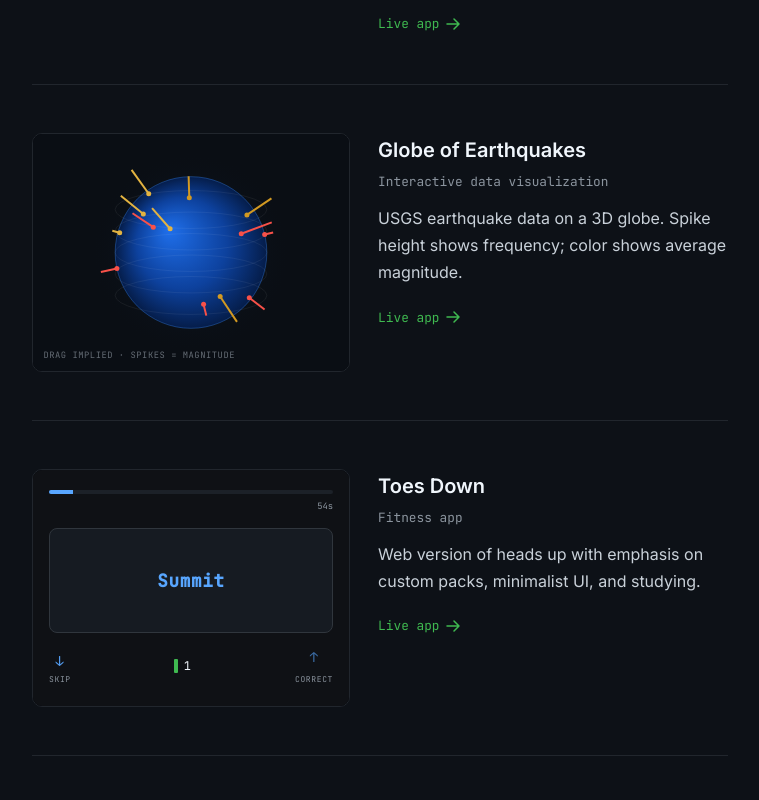
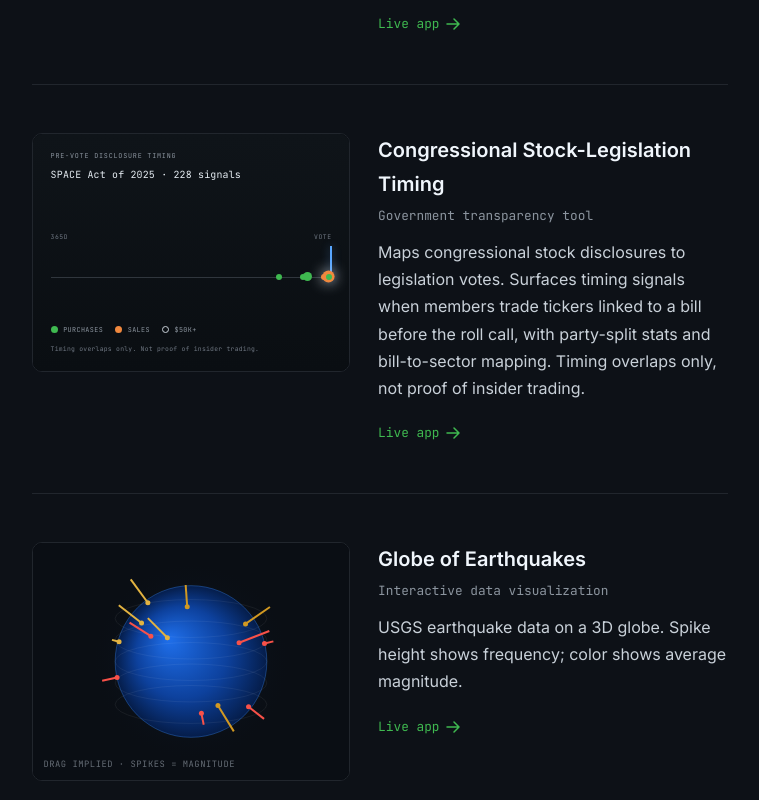
Before and after one commit to P0RTSIDE/PersonalPortfolio, a React (Vite) app: page / in a window 1280 px wide. Shown: the part 1560-2360 px from the top of the page, without its empty margins (260-1019 px from the left). Built offline with nearby package versions, Linux system fonts and the light colour scheme.

Commit message:
Add Congressional Stock-Legislation Timing project and reorder list.

```diff
--- /dev/null
+++ b/src/components/previews/CongressPreview.tsx
@@ -0,0 +1,49 @@
+import { useEffect, useState } from "react";
+
+const TRADES = [
+  { days: 35, buy: true, large: true },
+  { days: 42, buy: true, large: false },
+  { days: 5, buy: false, large: true },
+  { days: 77, buy: true, large: false },
+  { days: 11, buy: false, large: false },
+  { days: 3, buy: true, large: false }
+] as const;
+
+/** Mini congressional stock timing chart with animated trade dots. */
+export function CongressPreview() {
+  const [active, setActive] = useState(0);
+
+  useEffect(() => {
+    const id = setInterval(() => setActive((a) => (a + 1) % TRADES.length), 2200);
+    return () => clearInterval(id);
+  }, []);
+
+  return (
+    <div className="preview preview--congress">
+      <p className="cg-kicker">Pre-vote disclosure timing</p>
+      <p className="cg-headline">SPACE Act of 2025 · 228 signals</p>
+      <div className="cg-chart" aria-hidden>
+        <div className="cg-axis">
+          <span>365d</span>
+          <span>Vote</span>
+        </div>
+        <div className="cg-line">
+          <div className="cg-vote" />
+          {TRADES.map((t, i) => (
+            <span
+              key={i}
+              className={`cg-dot${t.buy ? " cg-dot--buy" : " cg-dot--sell"}${t.large ? " cg-dot--large" : ""}${active === i ? " cg-dot--active" : ""}`}
+              style={{ left: `${100 - (t.days / 365) * 88}%` }}
+            />
+          ))}
+        </div>
+      </div>
+      <ul className="cg-legend">
+        <li><span className="cg-swatch cg-swatch--buy" /> Purchases</li>
+        <li><span className="cg-swatch cg-swatch--sell" /> Sales</li>
+        <li><span className="cg-swatch cg-swatch--large" /> $50k+</li>
+      </ul>
+      <p className="cg-note">Timing overlaps only. Not proof of insider trading.</p>
+    </div>
+  );
+}
--- a/src/components/previews/index.tsx
+++ b/src/components/previews/index.tsx
@@ -1,5 +1,6 @@
 import type { PreviewId } from "../../projects";
 import { BlindspotPreview } from "./BlindspotPreview";
+import { CongressPreview } from "./CongressPreview";
 import { DeforestationPreview } from "./DeforestationPreview";
 import { GlobePreview } from "./GlobePreview";
 import { ToesDownPreview } from "./ToesDownPreview";
@@ -14,5 +15,7 @@ export function ProjectPreview({ id }: { id: PreviewId }) {
       return <ToesDownPreview />;
     case "deforestation":
       return <DeforestationPreview />;
+    case "congress":
+      return <CongressPreview />;
   }
 }
--- a/src/index.css
+++ b/src/index.css
@@ -312,6 +312,119 @@ a {
   text-transform: uppercase;
   color: rgba(139, 148, 158, 0.7);
   pointer-events: none;
+}
+
+/* Congressional stock timing mini UI */
+.preview--congress {
+  padding: 1rem 1.1rem;
+  background: linear-gradient(180deg, #0f1419 0%, #0a0e12 100%);
+  font-family: var(--mono);
+  overflow: hidden;
+}
+
+.cg-kicker {
+  margin: 0;
+  font-size: 0.42rem;
+  letter-spacing: 0.12em;
+  text-transform: uppercase;
+  color: #8b949e;
+}
+
+.cg-headline {
+  margin: 0.35rem 0 0.85rem;
+  font-size: 0.62rem;
+  color: #e6edf3;
+  letter-spacing: 0.02em;
+}
+
+.cg-chart {
+  flex: 1;
+  display: flex;
+  flex-direction: column;
+  justify-content: center;
+  gap: 0.45rem;
+  min-height: 72px;
+}
+
+.cg-axis {
+  display: flex;
+  justify-content: space-between;
+  font-size: 0.4rem;
+  color: #6e7681;
+  text-transform: uppercase;
+  letter-spacing: 0.08em;
+}
+
+.cg-line {
+  position: relative;
+  height: 28px;
+  border-bottom: 1px solid #30363d;
+}
+
+.cg-vote {
+  position: absolute;
+  right: 0;
+  top: -4px;
+  bottom: -4px;
+  width: 2px;
+  background: #58a6ff;
+  box-shadow: 0 0 8px rgba(88, 166, 255, 0.45);
+}
+
+.cg-dot {
+  position: absolute;
+  bottom: -3px;
+  width: 6px;
+  height: 6px;
+  margin-left: -3px;
+  border-radius: 50%;
+  transition: transform 0.3s ease, box-shadow 0.3s ease;
+}
+
+.cg-dot--buy { background: #3fb950; }
+.cg-dot--sell { background: #f0883e; }
+.cg-dot--large { width: 9px; height: 9px; margin-left: -4.5px; bottom: -4.5px; }
+.cg-dot--active {
+  transform: scale(1.35);
+  box-shadow: 0 0 10px currentColor;
+}
+
+.cg-legend {
+  list-style: none;
+  margin: 0.75rem 0 0;
+  padding: 0;
+  display: flex;
+  gap: 0.75rem;
+  font-size: 0.42rem;
+  color: #8b949e;
+  text-transform: uppercase;
+  letter-spacing: 0.06em;
+}
+
+.cg-legend li {
+  display: flex;
+  align-items: center;
+  gap: 0.35rem;
+}
+
+.cg-swatch {
+  width: 7px;
+  height: 7px;
+  border-radius: 50%;
+}
+
+.cg-swatch--buy { background: #3fb950; }
+.cg-swatch--sell { background: #f0883e; }
+.cg-swatch--large {
+  background: transparent;
+  border: 1.5px solid #c9d1d9;
+}
+
+.cg-note {
+  margin: 0.55rem 0 0;
+  font-size: 0.4rem;
+  color: #6e7681;
+  letter-spacing: 0.04em;
 }
 
 /* Forest clearing map mini UI */
--- a/src/projects.ts
+++ b/src/projects.ts
@@ -1,4 +1,4 @@
-export type PreviewId = "globe" | "blindspot" | "toes-down" | "deforestation";
+export type PreviewId = "globe" | "blindspot" | "toes-down" | "deforestation" | "congress";
 
 export interface Project {
   title: string;
@@ -20,6 +20,15 @@ export const projects: Project[] = [
     image: "/projects/deforestation.png"
   },
   {
+    title: "Congressional Stock-Legislation Timing",
+    subtitle: "Government transparency tool",
+    description:
+      "Maps congressional stock disclosures to legislation votes. Surfaces timing signals when members trade tickers linked to a bill before the roll call, with party-split stats and bill-to-sector mapping. Timing overlaps only, not proof of insider trading.",
+    url: "https://congressional-stock-purchase-tracke.vercel.app/",
+    preview: "congress",
+    image: "/projects/congress.png"
+  },
+  {
     title: "Globe of Earthquakes",
     subtitle: "Interactive data visualization",
     description:
@@ -29,14 +38,6 @@ export const projects: Project[] = [
     image: "/projects/globe.png"
   },
   {
-    title: "Toes Down",
-    subtitle: "Fitness app",
-    description: "Web version of heads up with emphasis on custom packs, minimalist UI, and studying.",
-    url: "https://toes-down-deployed.vercel.app/",
-    preview: "toes-down",
-    image: "/projects/toes-down.png"
-  },
-  {
     title: "Blindspot Tracker",
     subtitle: "Media analysis tool",
     description:
@@ -44,6 +45,14 @@ export const projects: Project[] = [
     url: "https://political-bias-analysis.vercel.app/analyze",
     preview: "blindspot",
     image: "/projects/blindspot.png"
+  },
+  {
+    title: "Toes Down",
+    subtitle: "Fitness app",
+    description: "Web version of heads up with emphasis on custom packs, minimalist UI, and studying.",
+    url: "https://toes-down-deployed.vercel.app/",
+    preview: "toes-down",
+    image: "/projects/toes-down.png"
   }
 ];
 
```
